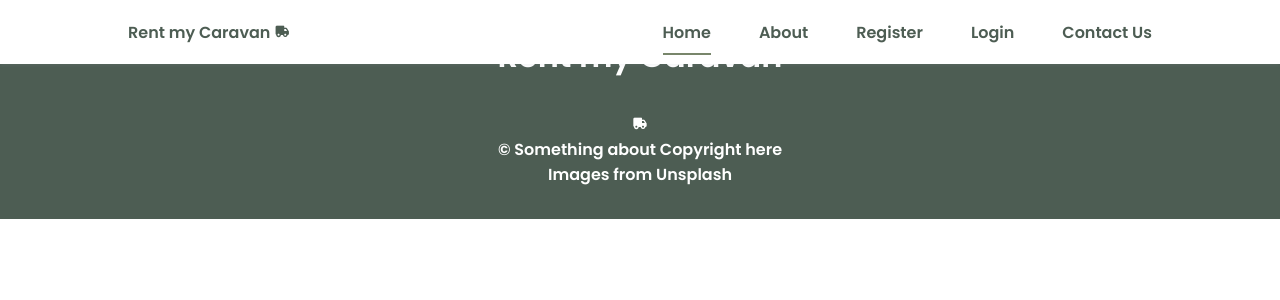
After one commit to blythbug/RentmyCaravan-Web, a PHP site: page /caravan_rental/list.php in a window 1280 px wide. The commit adds this page. Shown: the top 300 px of the page. Run offline with PHP 8.4, Linux system fonts and the light colour scheme.

Commit message:
link index page to js script ; create list.php

```diff
--- a/index.php
+++ b/index.php
@@ -122,7 +122,7 @@
 
 
     <script src="https://unpkg.com/scrollreveal"></script>
-    <script src="main.js"></script>
+    <script src="js/script.js"></script>
 
 
 
--- /dev/null
+++ b/list.php
@@ -0,0 +1,64 @@
+<!DOCTYPE html>
+<html lang="en">
+
+<head>
+    <meta charset="UTF-8">
+    <meta name="viewport" content="width=device-width, initial-scale=1.0">
+    <title>Renting made Simple | Rent my Caravan</title>
+    <link rel="stylesheet" href="css/style.css">
+    <link href='https://unpkg.com/boxicons@2.1.4/css/boxicons.min.css' rel='stylesheet'>
+</head>
+
+
+ <!-- Navigation bar / nav in css file -->
+
+<body>
+    <header class="l-header">
+        <nav class="nav bd-grid">
+            <div>
+                <a href="#" class="nav-logo">Rent my Caravan   <i class='bx bxs-truck' ></i></a>
+            </div>
+
+            <div class="nav-menu" id="nav-menu">
+                <ul class="nav-list">
+                    <li class="nav-item"><a href="#home" class="nav-link active">Home</a></li>
+                    <li class="nav-item"><a href="#about" class="nav-link">About</a></li>
+                    <li class="nav-item"><a href="#" class="nav-link">Register</a></li>
+                    <li class="nav-item"><a href="/login.html" class="nav-link">Login</a></li>
+                  <li class="nav-item"><a href="#contact" class="nav-link">Contact Us</a></li>
+                </ul>
+            </div>
+
+            <div class="nav-toggle" id="nav-toggle">
+                <i class='bx bx-menu'></i>
+            </div>
+
+        </nav>
+    </header>
+
+
+
+
+ <!-- Website footer -->
+
+    <footer class="footer">
+        <p class="footer-title">Rent my Caravan</p>
+
+        <div class="footer-logo">
+            <i class='bx bxs-truck' ></i></a>
+        </div>
+
+        <p>&#169; Something about Copyright here</p>
+        <p>Images from Unsplash</p>
+    </footer>
+
+
+
+
+    <script src="https://unpkg.com/scrollreveal"></script>
+    <script src="main.js"></script>
+
+
+
+</body>
+</html>
```
